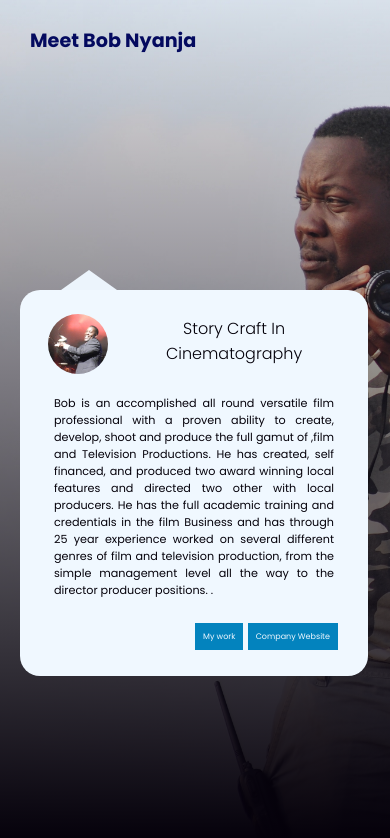
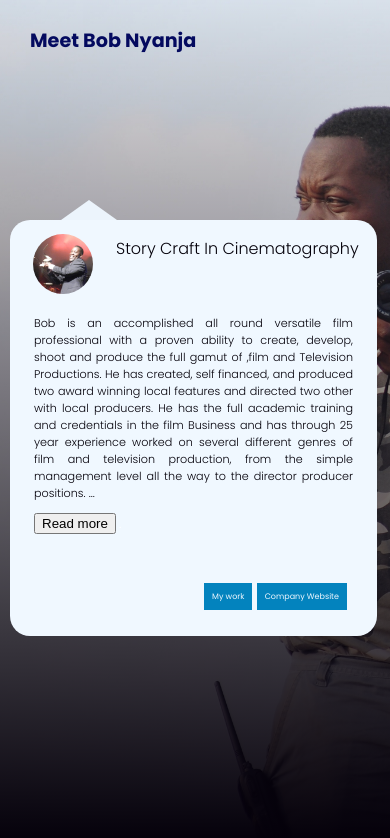
Before and after one commit to Bobnyanja/showreel, a plain HTML site: page index.html in a window 390 px wide. Drawn offline with nearby package versions, Linux system fonts and the light colour scheme.

Commit message:
profile description adjustments

```diff
--- a/app.js
+++ b/app.js
@@ -44,3 +44,42 @@ function myfoo(){
 });
 }
 // When the user clicks anywhere outside of the modal, close it
+
+function expander() {
+  var dots = document.getElementById("dots");
+  var moreText = document.getElementById("more");
+  var btnText = document.getElementById("myBtn");
+  var x = window.innerWidth;
+
+  if (dots.style.display === "none") {
+    dots.style.display = "inline";
+    btnText.innerHTML = "Read more";
+    moreText.style.display = "none";
+    if (x <=760) { // If media query matches
+      document.getElementById("headerInfo").style.width = "90%";
+      document.getElementById("headerInfo").style.top = "220px";
+      document.getElementById("headerInfo").style.height = "400px";
+
+    } else {
+      document.getElementById("headerInfo").style.width = "430px";
+    document.getElementById("headerInfo").style.height = "520px";
+    document.getElementById("headerInfo").style.top = "240px";
+
+    }
+
+  } else {
+    dots.style.display = "none";
+    btnText.innerHTML = "Collapse";
+    moreText.style.display = "inline";
+    if (x <=760) { // If media query matches
+      document.getElementById("headerInfo").style.width = "90%";
+      document.getElementById("headerInfo").style.height = "600px";
+      document.getElementById("headerInfo").style.top = "40px";
+    } else {
+      document.getElementById("headerInfo").style.width = "560px";
+      document.getElementById("headerInfo").style.height = "800px";
+    }
+
+
+  }
+}
--- a/index.html
+++ b/index.html
@@ -1,4 +1,4 @@
-<!DOCTYPE html >
+<!DOCTYPE html>
 <html lang="en">
 
 <head>
@@ -8,7 +8,7 @@
     <link rel="stylesheet" href="style.css" />
 </head>
 
-<body >
+<body>
 
     <header>
 
@@ -21,7 +21,7 @@
                 <div class="triangle-up"></div>
             </div>
 
-            <div class="headerinfo">
+            <div id="headerInfo" class="headerinfo">
                 <div class="profile-encloser">
                     <div class="profile">
                         <img src="./images/bobaward.jfif" alt="">
@@ -31,9 +31,33 @@
                     </h3>
                 </div>
                 <div class="description">
-                    <p>Bob is an accomplished all round versatile film professional with a proven ability to create, develop, shoot and produce the full gamut of ,film and Television Productions. He has created, self financed, and produced two award winning local features and directed two other with local producers.  He has the full academic training and credentials in the film Business and has through 25 year experience worked on several different genres of film and television production, from the simple management level all the way to the  director producer positions.
+                    <p>Bob is an accomplished all round versatile film professional with a proven ability to create,
+                        develop, shoot and produce the full gamut of ,film and Television Productions. He has created,
+                        self financed, and produced two award winning local features and directed two other with local
+                        producers. He has the full academic training and credentials in the film Business and has
+                        through 25 year experience worked on several different genres of film and television production,
+                        from the simple management level all the way to the director producer positions.
+
+                        <span id="dots">...</span><span id="more">He has successfully, managed a production house for 23
+                            years, under which he has made films for local corporate organizations like Unilever, The
+                            Coca Cola Company, Procter and Gumble and Safaricom amongst many others. Internationally Bob
+                            has made films for Comic Relief, Unicef, Bill and Melinda Gates Foundation, BBC, ITV, China
+                            Global Television, ARD Germany and many others.. The production house has also serviced
+                            several international film and television productions.
+
+                            <br>
 
 
+                            In leadership, Bob has served as Chairman of the Kenya Film and Television Professional
+                            association for four years, Served in the government task force that led to the setting up
+                            of the Kenya Film Commission, Served as a trustee of the Kenya International film Festival
+                            for six year. His contribution to the arts earned him the presidential Award of Order of the
+                            Grand Warrior of Kenya.
+
+                            Bob is widely travelled within the African continent and has filmed in 17 countries across
+                            the continent.</span>
+                    </p>
+                    <button onclick="expander()" id="myBtn">Read more</button>
 
                     .</p>
                 </div>
@@ -66,34 +90,24 @@
 
 
         <div class="recently-cover">
-            <div id="accelerators" class="gallery">
 
-                <div id="wrapper">
-
-                    <div class="box-area">
-                        <a href="https://cinematic-kenya.com"><div id="box-front" class="box"> <a href="https://cinematic-kenya.com"></a> </div></a>
-                        <div id="box-front" class="box"> <img src="./images/churchil.PNG"/></div>
-                      <div id="box-right" class="box"> <img src="./images/visanga.jpg"/></div>
-                      <div id="box-back" class="box"><img src="./images/ndoa.PNG"/></div>
-                      <div id="box-left" class="box"><img src="./images/sunlight.PNG"/></div>
-                      <div id="box-top" class="box"></div>
-                      <div id="box-bottom" class="box"><h2>Tv-Shows</h2> </div>
-                    </div>
-                  </div>
-            </div>
 
             <div id="educate" class="gallery">
 
                 <div id="wrapper">
 
                     <div class="box-area">
-                        <a href="https://cinematic-kenya.com"><div id="box-front" class="box"> <a href="https://cinematic-kenya.com"></a> </div></a>
-                        <div id="box-front" class="box"><img src="./images/theatre.PNG"/></div>
-                      <div id="box-right" class="box"><img src="./images/shea.PNG"/></div>
-                      <div id="box-back" class="box"><img src="./images/messangers.jpg"/></div>
-                      <div id="box-left" class="box"><img src="./images/horse.PNG"/></div>
+                        <a href="https://cinematic-kenya.com">
+                            <div id="box-front" class="box"> <a href="https://cinematic-kenya.com"></a> </div>
+                        </a>
+                        <div id="box-front" class="box"><img src="./images/theatre.PNG" /></div>
+                        <div id="box-right" class="box"><img src="./images/shea.PNG" /></div>
+                        <div id="box-back" class="box"><img src="./images/messangers.jpg" /></div>
+                        <div id="box-left" class="box"><img src="./images/horse.PNG" /></div>
                         <div id="box-top" class="box"></div>
-                      <div id="box-bottom" class="box"><h2>Docs</h2> </div>
+                        <div id="box-bottom" class="box">
+                            <h2>Docs</h2>
+                        </div>
                     </div>
                 </div>
             </div>
@@ -102,13 +116,17 @@
                 <div id="wrapper">
 
                     <div class="box-area">
-                        <a href="https://cinematic-kenya.com"><div id="box-front" class="box"> <a href="https://cinematic-kenya.com"></a> </div></a>
-                        <div id="box-front" class="box"><img src="./images/flora.PNG"/></div>
-                      <div id="box-right" class="box"><img src="./images/doshi1.PNG"/></div>
-                      <div id="box-back" class="box"><img src="./images/doshi2.PNG"/></div>
-                      <div id="box-left" class="box"><img src="./images/fresha.PNG"/></div>
+                        <a href="https://cinematic-kenya.com">
+                            <div id="box-front" class="box"> <a href="https://cinematic-kenya.com"></a> </div>
+                        </a>
+                        <div id="box-front" class="box"><img src="./images/flora.PNG" /></div>
+                        <div id="box-right" class="box"><img src="./images/doshi1.PNG" /></div>
+                        <div id="box-back" class="box"><img src="./images/doshi2.PNG" /></div>
+                        <div id="box-left" class="box"><img src="./images/fresha.PNG" /></div>
                         <div id="box-top" class="box"></div>
-                      <div id="box-bottom" class="box"><h2>Tv-Com-</h2> </div>
+                        <div id="box-bottom" class="box">
+                            <h2>Tv-Com-</h2>
+                        </div>
                     </div>
                 </div>
             </div>
@@ -117,13 +135,37 @@
                 <div id="wrapper">
 
                     <div class="box-area">
-                        <a href="https://cinematic-kenya.com"><div id="box-front" class="box"> <a href="https://cinematic-kenya.com"></a> </div></a>
-                        <div id="box-front" class="box"><img src="./images/rugged.jpg"/></div>
-                      <div id="box-right" class="box"><img src="./images/Malooned.jpg"/></div>
-                      <div id="box-back" class="box"><img src="./images/lion.jpg"/></div>
-                      <div id="box-left" class="box"><img src="./images/ruggedpriest_banner.jpg"/></div>
+                        <a href="https://cinematic-kenya.com">
+                            <div id="box-front" class="box"> <a href="https://cinematic-kenya.com"></a> </div>
+                        </a>
+                        <div id="box-front" class="box"><img src="./images/rugged.jpg" /></div>
+                        <div id="box-right" class="box"><img src="./images/Malooned.jpg" /></div>
+                        <div id="box-back" class="box"><img src="./images/lion.jpg" /></div>
+                        <div id="box-left" class="box"><img src="./images/ruggedpriest_banner.jpg" /></div>
                         <div id="box-top" class="box"></div>
-                      <div id="box-bottom" class="box"><h2>Films</h2> </div>
+                        <div id="box-bottom" class="box">
+                            <h2>Films</h2>
+                        </div>
+                    </div>
+                </div>
+            </div>
+
+            <div id="accelerators" class="gallery">
+
+                <div id="wrapper">
+
+                    <div class="box-area">
+                        <a href="https://cinematic-kenya.com">
+                            <div id="box-front" class="box"> <a href="https://cinematic-kenya.com"></a> </div>
+                        </a>
+                        <div id="box-front" class="box"> <img src="./images/churchil.PNG" /></div>
+                        <div id="box-right" class="box"> <img src="./images/visanga.jpg" /></div>
+                        <div id="box-back" class="box"><img src="./images/ndoa.PNG" /></div>
+                        <div id="box-left" class="box"><img src="./images/sunlight.PNG" /></div>
+                        <div id="box-top" class="box"></div>
+                        <div id="box-bottom" class="box">
+                            <h2>Tv-Shows</h2>
+                        </div>
                     </div>
                 </div>
             </div>
@@ -180,14 +222,19 @@
         </div>
         <div class='contact'>
             <div class="cont-right">
-               <a href="https://www.linkedin.com/authwall?trk=ripf&trkInfo=AQFeTCCO7z8gtQAAAXaOxWmYXp0bIRErZWhsJbgssxrpzrCsThmdl0ata_23HBj5yUAasYXrWipR1j9kep2q3BWEsjqSLE2M7HK9eUQHUJ5rGpdkQYh8fCKH5kiMLYmDerSJeCQ=&originalReferer=https://www.google.com/&sessionRedirect=https%3A%2F%2Fke.linkedin.com%2Fin%2Fbob-nyanja-director-producer-directing-scripting-line-production-film-fixer-visual-art-98a8561a"><img class="icons" src="https://img.icons8.com/fluent/48/000000/linkedin.png" /></a>
+                <a
+                    href="https://www.linkedin.com/authwall?trk=ripf&trkInfo=AQFeTCCO7z8gtQAAAXaOxWmYXp0bIRErZWhsJbgssxrpzrCsThmdl0ata_23HBj5yUAasYXrWipR1j9kep2q3BWEsjqSLE2M7HK9eUQHUJ5rGpdkQYh8fCKH5kiMLYmDerSJeCQ=&originalReferer=https://www.google.com/&sessionRedirect=https%3A%2F%2Fke.linkedin.com%2Fin%2Fbob-nyanja-director-producer-directing-scripting-line-production-film-fixer-visual-art-98a8561a"><img
+                        class="icons" src="https://img.icons8.com/fluent/48/000000/linkedin.png" /></a>
 
-                <a href="https://vimeo.com/user12372487">   <img class='icons' src="https://img.icons8.com/color/48/000000/vimeo.png" /></a>
+                <a href="https://vimeo.com/user12372487"> <img class='icons'
+                        src="https://img.icons8.com/color/48/000000/vimeo.png" /></a>
 
 
-                <a href="https://en.wikipedia.org/wiki/Bob_Nyanja"><img class='icons' src="https://img.icons8.com/color/48/000000/wikipedia-logo.png" /></a>
+                <a href="https://en.wikipedia.org/wiki/Bob_Nyanja"><img class='icons'
+                        src="https://img.icons8.com/color/48/000000/wikipedia-logo.png" /></a>
 
-                <a href="https://twitter.com/bobnyanja?lang=en"> <img class='icons' src="https://img.icons8.com/fluent/48/000000/twitter.png" /></a>
+                <a href="https://twitter.com/bobnyanja?lang=en"> <img class='icons'
+                        src="https://img.icons8.com/fluent/48/000000/twitter.png" /></a>
 
             </div>
 
@@ -197,7 +244,7 @@
         <div class="cont-left" onclick="myfoo()">
             <h2>Reach Me </h2>
             <div class="spacer">
-                <p>Mail   Bob@cinematic-kenya.com  </p>
+                <p>Mail Bob@cinematic-kenya.com </p>
                 <p>Tel: 0128 4674 6465 489</p>
             </div>
         </div>
@@ -212,6 +259,7 @@
 
 </body>
 <script src="./app.js"></script>
+
 <script src="https://ajax.googleapis.com/ajax/libs/jquery/3.3.1/jquery.min.js"></script>
 
 </html>
--- a/style.css
+++ b/style.css
@@ -95,7 +95,7 @@ header::before {
 .drop-center{
     width:100%
 }
-.headerinfo{
+#headerInfo{
     width: 430px;
     height: 520px;
     border-radius: 20px;
@@ -138,8 +138,9 @@ header::before {
 .persona{
     color: rgb(4, 0, 10);
     text-transform: capitalize;
-    font-weight: 100;
+    font-weight: 300;
     margin-left: 30px;
+
 }
 .description{
     text-align: justify;
@@ -148,9 +149,23 @@ header::before {
 .description p{
     text-transform: initial;
     color: rgb(4, 0, 10);
+    font-weight: 100;
+    font-size: 1em;
+
 }
+.description span {
+    color: rgb(4, 0, 10);
+    font-weight: 100;
+    font-size: 1em;
+}
+
+#more{
+    display: none;
+}
+
+
 .checkout{
-    padding-top: 60px;
+    padding-top: 20px;
 }
 
 .checkout a{
@@ -502,11 +517,10 @@ transform: rotateY(35deg) rotateX(1deg);
 
 
 
-
 #main{
     width: 100%;
     height: 139vh;
-    background-color:darkred;
+    background-color:black;
     background-size: cover;
 
 }
@@ -767,17 +781,18 @@ header h2{
     }
     .drop-center{
         position: absolute;
-        top: 270px;
+        top: 200px;
         left: -150px
     }
-    .headerinfo{
+    #headerInfo{
         border-radius: 20px;
-        width: 80%;
-        height: 350px;
-        padding: 18px;
+        width: 90%;
+        height: 400px;
+        padding: 8px;
         position: absolute;
-        top: 290px;
-        left: -10px
+        top: 220px;
+        left: -20px;
+
 
     }
 
```
Lines whose indentation alone changed are shown as unchanged.
